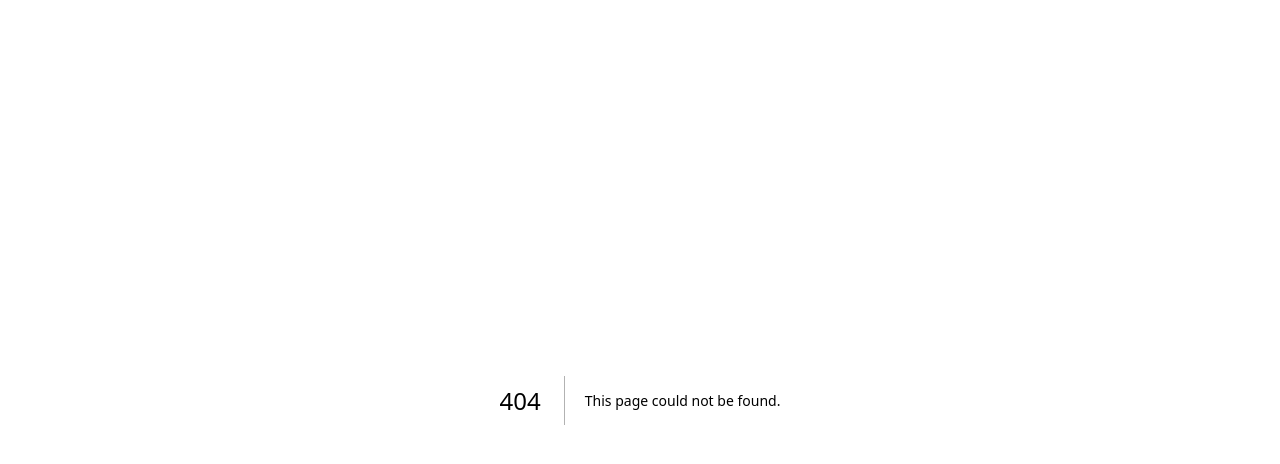
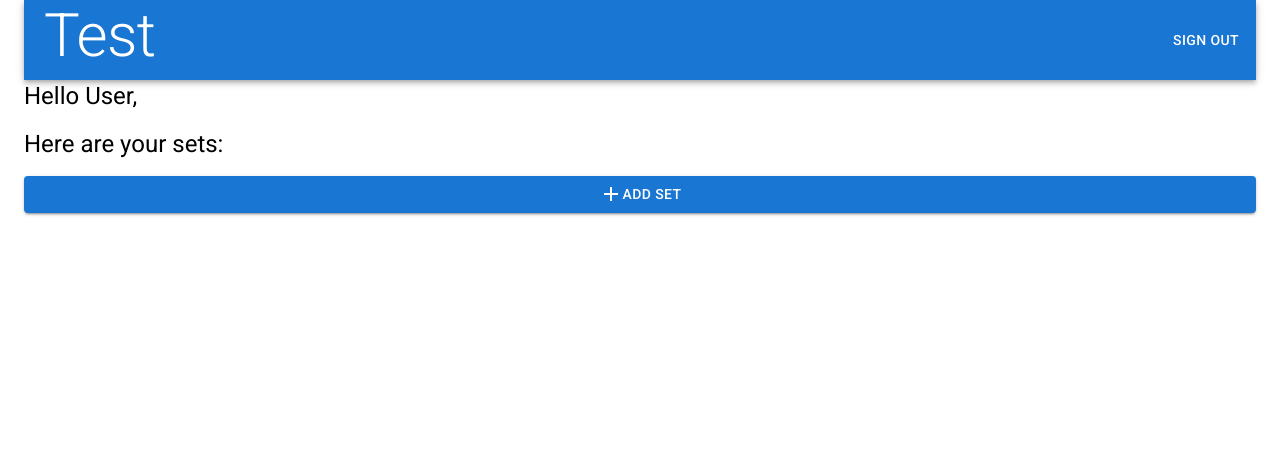
Before and after one commit to EsatAdiloglu/ai-flashcards, a Next.js app: page /cardset in a window 1280 px wide. Before the commit this address had no page. Shown: the top 464 px of the page. Built offline with nearby package versions, Linux system fonts and the light colour scheme.

Commit message:
made very basic set page

```diff
--- /dev/null
+++ b/app/cardset/page.tsx
@@ -0,0 +1,24 @@
+"use client"
+
+import { AppBar, Box, Button, Container, Stack, Typography } from "@mui/material"
+import { useState } from "react"
+import AddIcon from '@mui/icons-material/Add';
+
+
+export default function cardSet() {
+    const [cardSets, setCardSets] = useState([])
+
+    return (
+        <Container maxWidth={false} sx={{width:"100vw", height:"100vh"}} >
+            <AppBar position="static" sx={{display:"flex", flexDirection:"row", height:"10%"}}>
+                <Typography variant="h2" sx={{flexGrow: 1, ml: "20px"}}>Test</Typography>
+                <Button color="inherit" sx={{width:"100px"}}>Sign Out</Button>
+            </AppBar>
+            <Stack direction="column" spacing={2}>
+                <Typography variant="h5" sx={{ml:"20px"}}>Hello User,</Typography>
+                <Typography variant="h5" sx={{ml:"20px"}}>Here are your sets:</Typography>
+                <Button variant="contained"><AddIcon />Add Set</Button>
+            </Stack>
+        </Container>
+    )
+}
--- a/package.json
+++ b/package.json
@@ -13,11 +13,12 @@
     "@emotion/react": "^11.13.0",
     "@emotion/styled": "^11.13.0",
     "@fontsource/roboto": "^5.0.14",
+    "@mui/icons-material": "^5.16.7",
     "@mui/material": "^5.16.7",
     "@stripe/stripe-js": "^4.2.0",
     "firebase": "^10.12.5",
     "install": "^0.13.0",
-    "next": "14.2.5",
+    "next": "^14.2.5",
     "npm": "^10.8.2",
     "openai": "^4.55.5",
     "react": "^18",
```
Also changed, not shown: components/Set.tsx (added), components/SetGrid.tsx (added), 1 other file (tests, documents, lock files or other folders).
